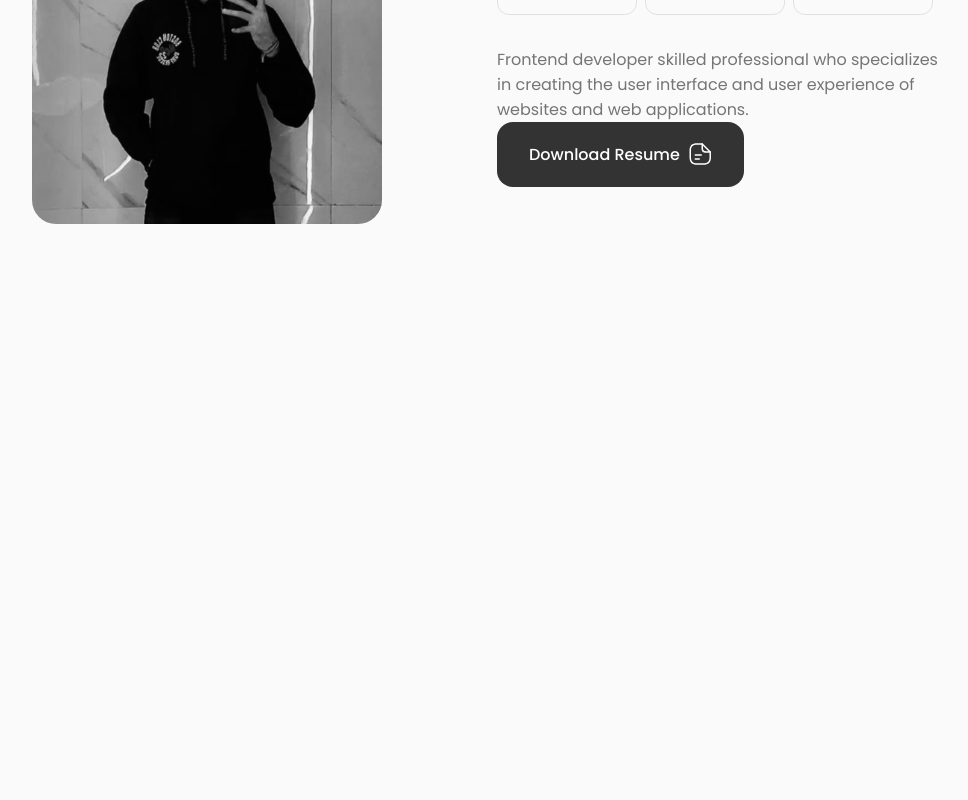
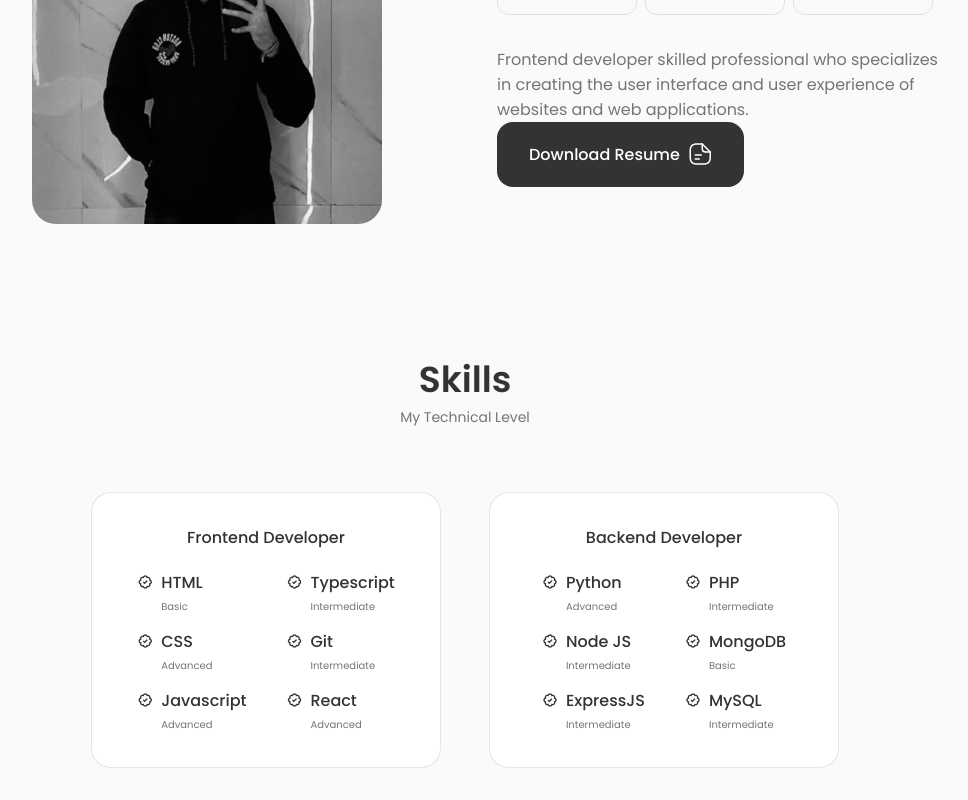
Before and after one commit to Shivamjain2204/Portfolio, a React (Create React App) app: page / in a window 1280 px wide. Shown: the part 1037-1837 px from the top of the page, without its empty margins (175-1143 px from the left). Before the commit the page ends 1293 px from the top, so only its background shows below. Built offline with nearby package versions, Linux system fonts and the light colour scheme.

Commit message:
Skills Component

```diff
--- a/src/App.js
+++ b/src/App.js
@@ -2,6 +2,7 @@
 import About from './components/about/About';
 import Header from './components/header/Header';
 import Home from './components/home/Home';
+import Skills from './components/skills/Skills';
 
 function App() {
   return (
@@ -11,6 +12,7 @@
     <main className='main'>
       <Home/>
       <About/>
+      <Skills/>
     </main>
     </div>
   );
--- a/src/components/home/Social.jsx
+++ b/src/components/home/Social.jsx
@@ -7,7 +7,7 @@
         <i class="uil uil-linkedin-alt"></i>
         </a>
 
-        <a href="https://twitter.com/" className="home__social-icon" targrt="_blank">
+        <a href="https://twitter.com/Shivamjain013" className="home__social-icon" targrt="_blank">
         <i class="uil uil-twitter-alt"></i>
         </a>
 
--- /dev/null
+++ b/src/components/skills/Backend.jsx
@@ -0,0 +1,71 @@
+import React from 'react'
+
+const Backend = () => {
+  return (
+    <div className="skills__content">
+    <h3 className="skills__title">Backend Developer</h3>
+
+    <div className="skills__box">
+        <div className="skills__group">
+            <div className="skills__data">
+            <i class='bx bx-badge-check' ></i>
+
+            <div>
+                <h3 className="skills__name">Python</h3>
+                <span className="skills__level">Advanced</span>
+            </div>
+            </div>
+
+            <div className="skills__data">
+            <i class='bx bx-badge-check' ></i>
+
+            <div>
+                <h3 className="skills__name">Node JS</h3>
+                <span className="skills__level">Intermediate</span>
+            </div>
+            </div>
+
+            <div className="skills__data">
+            <i class='bx bx-badge-check' ></i>
+
+            <div>
+                <h3 className="skills__name">ExpressJS</h3>
+                <span className="skills__level">Intermediate</span>
+            </div>
+            </div>
+        </div>
+
+        <div className="skills__group">
+            <div className="skills__data">
+            <i class='bx bx-badge-check' ></i>
+
+            <div>
+                <h3 className="skills__name">PHP</h3>
+                <span className="skills__level">Intermediate</span>
+            </div>
+            </div>
+
+            <div className="skills__data">
+            <i class='bx bx-badge-check' ></i>
+
+            <div>
+                <h3 className="skills__name">MongoDB</h3>
+                <span className="skills__level">Basic</span>
+            </div>
+            </div>
+
+            <div className="skills__data">
+            <i class='bx bx-badge-check' ></i>
+
+            <div>
+                <h3 className="skills__name">MySQL</h3>
+                <span className="skills__level">Intermediate</span>
+            </div>
+            </div>
+        </div>
+    </div>
+   </div>
+  )
+}
+
+export default Backend
--- /dev/null
+++ b/src/components/skills/Frontend.jsx
@@ -0,0 +1,71 @@
+import React from 'react'
+
+const Frontend = () => {
+  return (
+   <div className="skills__content">
+    <h3 className="skills__title">Frontend Developer</h3>
+
+    <div className="skills__box">
+        <div className="skills__group">
+            <div className="skills__data">
+            <i class='bx bx-badge-check' ></i>
+
+            <div>
+                <h3 className="skills__name">HTML</h3>
+                <span className="skills__level">Basic</span>
+            </div>
+            </div>
+
+            <div className="skills__data">
+            <i class='bx bx-badge-check' ></i>
+
+            <div>
+                <h3 className="skills__name">CSS</h3>
+                <span className="skills__level">Advanced</span>
+            </div>
+            </div>
+
+            <div className="skills__data">
+            <i class='bx bx-badge-check' ></i>
+
+            <div>
+                <h3 className="skills__name">Javascript</h3>
+                <span className="skills__level">Advanced</span>
+            </div>
+            </div>
+        </div>
+
+        <div className="skills__group">
+            <div className="skills__data">
+            <i class='bx bx-badge-check' ></i>
+
+            <div>
+                <h3 className="skills__name">Typescript</h3>
+                <span className="skills__level">Intermediate</span>
+            </div>
+            </div>
+
+            <div className="skills__data">
+            <i class='bx bx-badge-check' ></i>
+
+            <div>
+                <h3 className="skills__name">Git</h3>
+                <span className="skills__level">Intermediate</span>
+            </div>
+            </div>
+
+            <div className="skills__data">
+            <i class='bx bx-badge-check' ></i>
+
+            <div>
+                <h3 className="skills__name">React</h3>
+                <span className="skills__level">Advanced</span>
+            </div>
+            </div>
+        </div>
+    </div>
+   </div>
+  )
+}
+
+export default Frontend
--- /dev/null
+++ b/src/components/skills/Skills.jsx
@@ -0,0 +1,22 @@
+import React from 'react';
+import "./skills.css";
+import Frontend from './Frontend';
+import Backend from './Backend';
+
+const Skills = () => {
+  return (
+   <section className="skills section" id="skills">
+    <h2 className="section__title">Skills</h2>
+    <span className="section__subtitle">My Technical Level</span>
+
+    <div className="skills__container container grid">
+        <Frontend/>
+        <Backend/>
+
+    </div>
+
+   </section>
+  )
+}
+
+export default Skills
--- /dev/null
+++ b/src/components/skills/skills.css
@@ -0,0 +1,82 @@
+.skills__container {
+    grid-template-columns: repeat(2, 350px);
+    column-gap: 3rem;
+    justify-content: center;
+}
+
+.skills__content {
+    background-color: var(--container-color);
+    border: 1px solid rgba(0, 0, 0, 0.1);
+    padding: 2rem 4rem;
+    border-radius: 1.25rem;
+}
+
+.skills__title {
+    font-size: var(--normat-font-size);
+    font-weight: var(--font-medium);
+    text-align: center;
+    margin-bottom: var(--mb-1-5);
+}
+
+.skills__box {
+    display: flex;
+    justify-content: center;
+    column-gap: 2.5rem;
+}
+
+.skills__group {
+    display: grid;
+    align-items: flex-start;
+    row-gap: 1rem;
+}
+
+.skills__data {
+    display: flex;
+    column-gap: 0.5rem;
+}
+
+.skills .bx-badge-check {
+    font-size: 1rem;
+    color: var(--title-color);
+}
+
+.skills__name {
+    font-size: var(--normal-font-size);
+    font-weight: var(--font-medium);
+    line-height: 18px;
+}
+
+.skills__level {
+    font-size: var(--tiny-font-size);
+}
+
+/* Breakpoints */
+/* For large devices */
+@media screen and (max-width: 992px) {
+    .skills__container {
+        grid-template-columns: max-content;
+        row-gap: 2rem;
+    }
+}
+
+/* For medium devices */
+@media screen and (max-width: 576px) {
+    .skills__container {
+        grid-template-columns: 1fr;
+    }
+
+    .skills__content {
+        padding: 1.5rem;
+    }
+}
+
+/* For small devices */
+@media screen and (max-width: 350px) {
+   .skills__box {
+    column-gap: 1.25rem;
+   }
+
+   .skills__name {
+    font-size: var(--small-font-size);
+   }
+}
```
